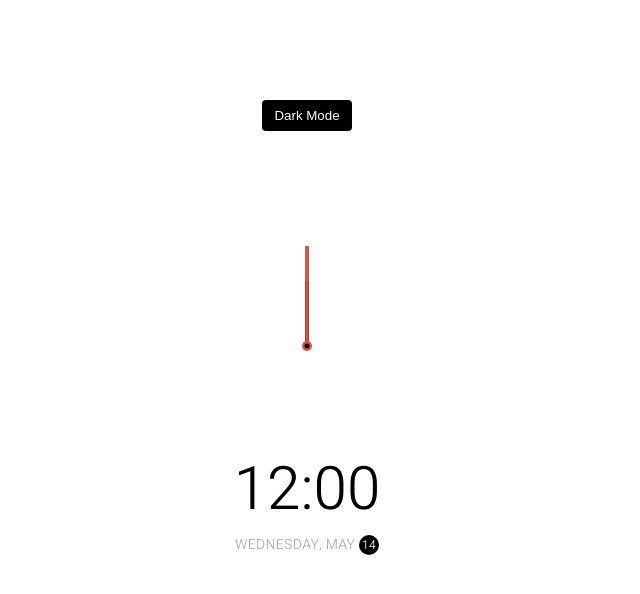
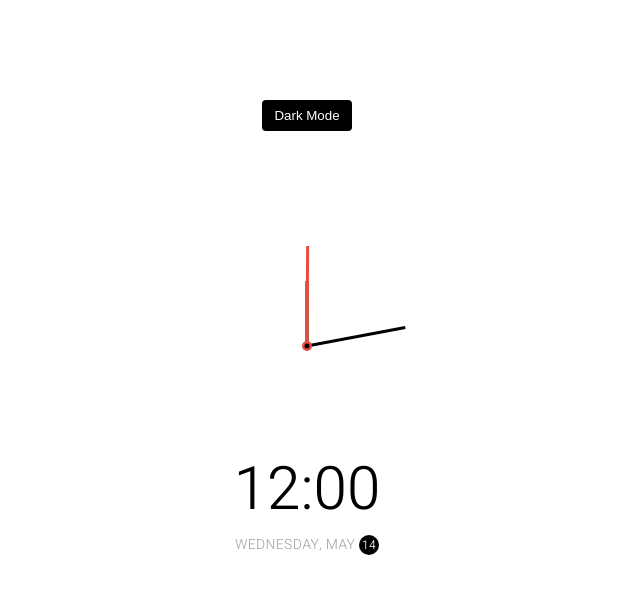
Before and after one commit to magneises/50ProjectsIn50DaysWithHTMLCSSJavascript, a plain HTML site: page 50projects50days-theme-clock/index.html in a window 1280 px wide. Shown: the whole page, without its empty margins (333-973 px from the left). Drawn offline with Linux system fonts and the light colour scheme.

Commit message:
analog clock functionality working. Moving to digital time display.

```diff
--- a/50projects50days-theme-clock/script.js
+++ b/50projects50days-theme-clock/script.js
@@ -1,8 +1,8 @@
 
 
-const hour = document.querySelector('.hour')
-const minute = document.querySelector('.minute')
-const second = document.querySelector('.second')
+const hourEl = document.querySelector('.hour')
+const minuteEl = document.querySelector('.minute')
+const secondEl = document.querySelector('.second')
 const timeEl = document.querySelector('.time')
 const dateEl = document.querySelector('.date')
 const toggle = document.querySelector('.toggle')
@@ -22,3 +22,25 @@ toggle.addEventListener('click', (e) => {
         e.target.innerHTML = 'Light Mode'
     }
 })
+
+function setTime() {
+    const time = new Date();
+    const month = time.getMonth();
+    const day = time.getDay();
+    const hours = time.getHours();
+    const hoursForClock = hours % 12
+    const minutes = time.getMinutes();
+    const seconds = time.getSeconds();
+
+    hourEl.style.transform = `translate(-50%, -100%) rotate(${scale(hoursForClock, 0, 11, 0, 360)}deg)`
+    minuteEl.style.transform = `translate(-50%, -100%) rotate(${scale(minutes, 0, 59, 0, 360)}deg)`
+    secondEl.style.transform = `translate(-50%, -100%) rotate(${scale(seconds, 0, 59, 0, 360)}deg)`
+}
+
+// https://stackoverflow.com/questions/10756313/javascript-jquery-map-a-range-of-numbers-to-another-range-of-numbers
+const scale = (num, in_min, in_max, out_min, out_max) => {
+    return (num - in_min) * (out_max - out_min) / (in_max - in_min) + out_min;
+}
+
+setTime();
+setInterval(setTime, 1000);
--- a/50projects50days-theme-clock/style.css
+++ b/50projects50days-theme-clock/style.css
@@ -71,6 +71,7 @@ body {
     height: 65px;
     width: 3px;
     transform-origin: bottom center;
+    transition: all 0.5s ease-in;
 }
 
 .needle.hour {
```
